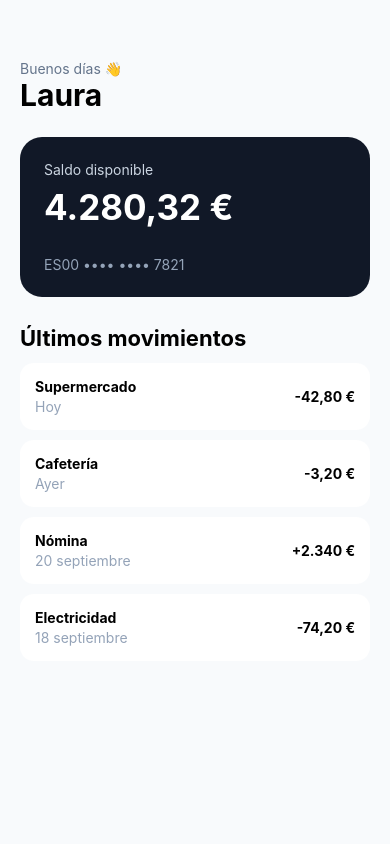
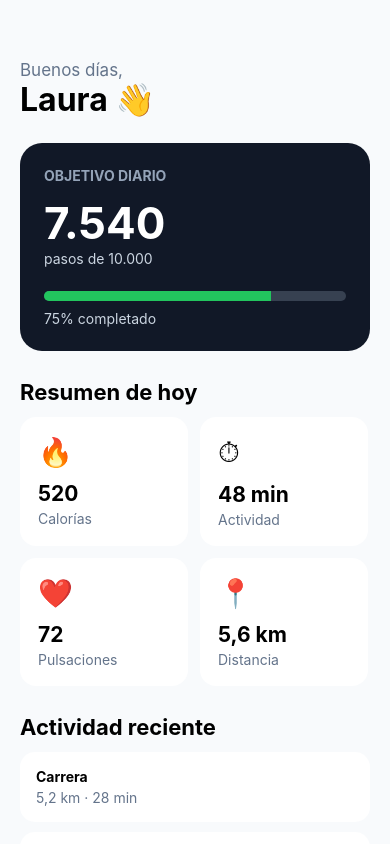
Before and after one commit to QuiqueGC7/02-REACT-NATIVE, a React Native app in the folder cuaderno-rn/: screen / in a window 390 px wide. Built offline with nearby package versions, Linux system fonts and the light colour scheme.

Commit message:
Ejercicio10

```diff
--- a/cuaderno-rn/App.tsx
+++ b/cuaderno-rn/App.tsx
@@ -3,38 +3,54 @@ import { ScrollView, StyleSheet, Text, View } from 'react-native';
 export default function App() {
   return (
     <ScrollView style={styles.container}>
-      <Text style={styles.hello}>Buenos días 👋</Text>
-      <Text style={styles.user}>Laura</Text>
+      <Text style={styles.greeting}>Buenos días,</Text>
+      <Text style={styles.user}>Laura 👋</Text>
 
-      <View style={styles.balanceCard}>
-        <Text style={styles.balanceLabel}>Saldo disponible</Text>
-        <Text style={styles.balance}>4.280,32 €</Text>
-        <Text style={styles.account}>ES00 •••• •••• 7821</Text>
+      <View style={styles.goalCard}>
+        <Text style={styles.goalLabel}>OBJETIVO DIARIO</Text>
+        <Text style={styles.steps}>7.540</Text>
+        <Text style={styles.stepsLabel}>pasos de 10.000</Text>
+
+        <View style={styles.progressBackground}>
+          <View style={styles.progress} />
+        </View>
+
+        <Text style={styles.percentage}>75% completado</Text>
       </View>
 
-      <Text style={styles.sectionTitle}>Últimos movimientos</Text>
-      <Movement title="Supermercado" date="Hoy" amount="-42,80 €" />
-      <Movement title="Cafetería" date="Ayer" amount="-3,20 €" />
-      <Movement title="Nómina" date="20 septiembre" amount="+2.340 €" />
-      <Movement title="Electricidad" date="18 septiembre" amount="-74,20 €" />
+      <Text style={styles.sectionTitle}>Resumen de hoy</Text>
+
+      <View style={styles.grid}>
+        <StatCard icon="🔥" value="520" label="Calorías" />
+        <StatCard icon="⏱" value="48 min" label="Actividad" />
+        <StatCard icon="❤️" value="72" label="Pulsaciones" />
+        <StatCard icon="📍" value="5,6 km" label="Distancia" />
+      </View>
+
+      <Text style={styles.sectionTitle}>Actividad reciente</Text>
+      <Activity title="Carrera" detail="5,2 km · 28 min" />
+      <Activity title="Bicicleta" detail="12 km · 42 min" />
     </ScrollView>
   );
 }
 
-type MovementProps = {
-  title: string;
-  date: string;
-  amount: string;
-};
+function StatCard({ icon, value, label }: { icon: string; value: string; label: string }) {
+  return (
+    <View style={styles.statCard}>
+      <Text style={styles.statIcon}>{icon}</Text>
+      <Text style={styles.statValue}>{value}</Text>
+      <Text style={styles.statLabel}>{label}</Text>
+    </View>
+  );
+}
 
-function Movement({ title, date, amount }: MovementProps) {
+function Activity({ title, detail }: { title: string; detail: string }) {
   return (
-    <View style={styles.movement}>
-      <View style={styles.movementInfo}>
-        <Text style={styles.movementTitle}>{title}</Text>
-        <Text style={styles.movementDate}>{date}</Text>
+    <View style={styles.activity}>
+      <View>
+        <Text style={styles.activityTitle}>{title}</Text>
+        <Text style={styles.activityDetail}>{detail}</Text>
       </View>
-      <Text style={styles.amount}>{amount}</Text>
     </View>
   );
 }
@@ -45,58 +61,90 @@ const styles = StyleSheet.create({
     backgroundColor: '#f8fafc',
     paddingHorizontal: 20,
   },
-  hello: {
+  greeting: {
     marginTop: 60,
     color: '#64748b',
+    fontSize: 17,
   },
   user: {
-    fontSize: 30,
+    fontSize: 32,
     fontWeight: 'bold',
     marginBottom: 24,
   },
-  balanceCard: {
+  goalCard: {
     backgroundColor: '#111827',
+    padding: 24,
     borderRadius: 22,
-    padding: 24,
   },
-  balanceLabel: {
+  goalLabel: {
+    color: '#94a3b8',
+    fontWeight: 'bold',
+  },
+  steps: {
+    marginTop: 12,
+    color: 'white',
+    fontSize: 44,
+    fontWeight: 'bold',
+  },
+  stepsLabel: {
     color: '#cbd5e1',
   },
-  balance: {
-    color: 'white',
-    fontSize: 35,
-    fontWeight: 'bold',
-    marginTop: 8,
+  progressBackground: {
+    height: 10,
+    backgroundColor: '#374151',
+    borderRadius: 5,
+    marginTop: 24,
+    overflow: 'hidden',
   },
-  account: {
-    color: '#94a3b8',
-    marginTop: 28,
+  progress: {
+    width: '75%',
+    height: '100%',
+    backgroundColor: '#22c55e',
+  },
+  percentage: {
+    color: '#cbd5e1',
+    marginTop: 9,
   },
   sectionTitle: {
+    marginTop: 28,
+    marginBottom: 12,
     fontSize: 22,
     fontWeight: 'bold',
-    marginTop: 28,
-    marginBottom: 12,
   },
-  movement: {
+  grid: {
     flexDirection: 'row',
-    alignItems: 'center',
+    flexWrap: 'wrap',
+    gap: 12,
+  },
+  statCard: {
+    width: '48%',
     backgroundColor: 'white',
-    padding: 15,
-    borderRadius: 14,
+    borderRadius: 16,
+    padding: 18,
+  },
+  statIcon: {
+    fontSize: 28,
+  },
+  statValue: {
+    marginTop: 12,
+    fontSize: 21,
+    fontWeight: 'bold',
+  },
+  statLabel: {
+    marginTop: 4,
+    color: '#64748b',
+  },
+  activity: {
+    backgroundColor: 'white',
+    padding: 16,
+    borderRadius: 15,
     marginBottom: 10,
   },
-  movementInfo: {
-    flex: 1,
-  },
-  movementTitle: {
+  activityTitle: {
     fontWeight: 'bold',
   },
-  movementDate: {
-    marginTop: 3,
-    color: '#94a3b8',
-  },
-  amount: {
-    fontWeight: 'bold',
+  activityDetail: {
+    marginTop: 4,
+    color: '#64748b',
   },
 });
```
